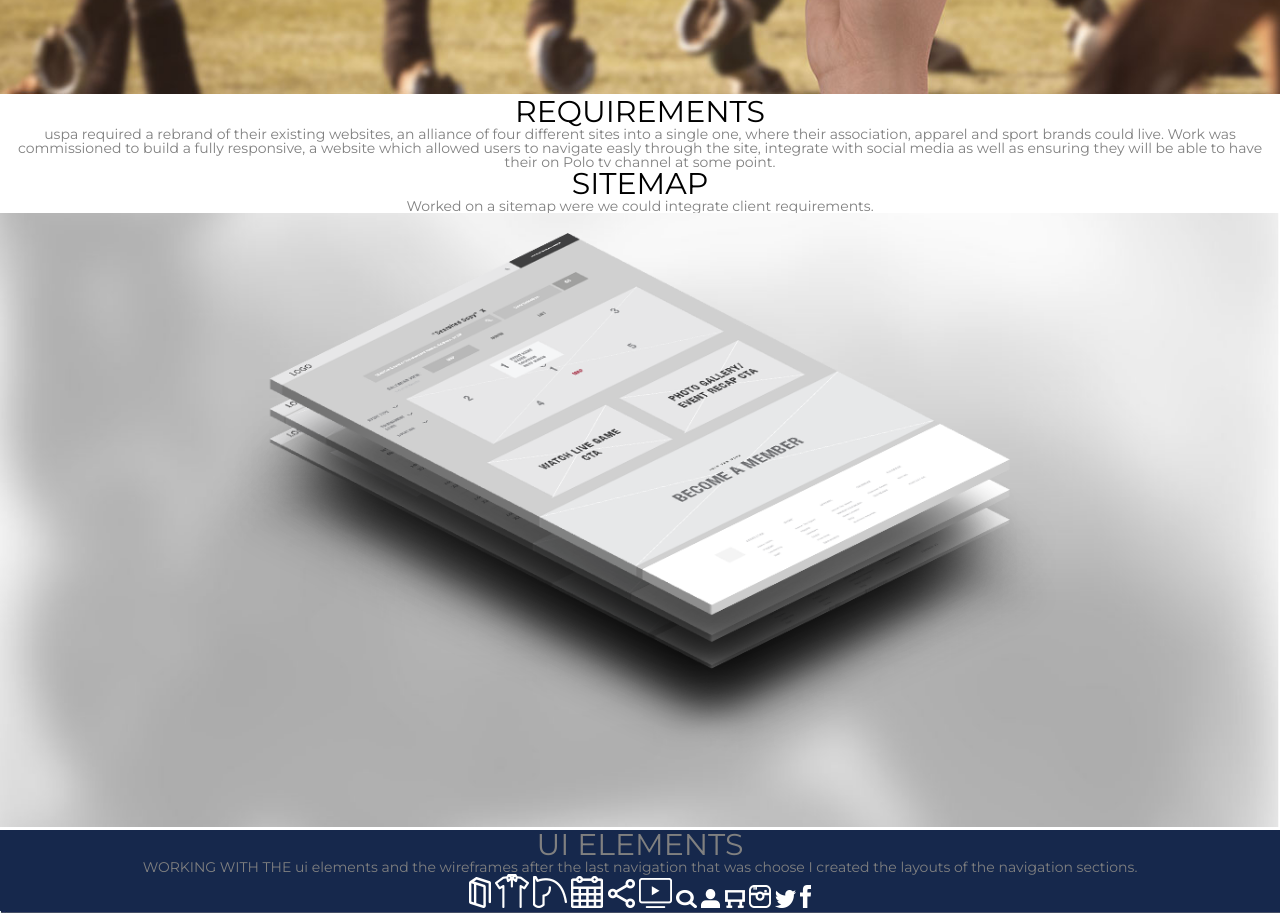
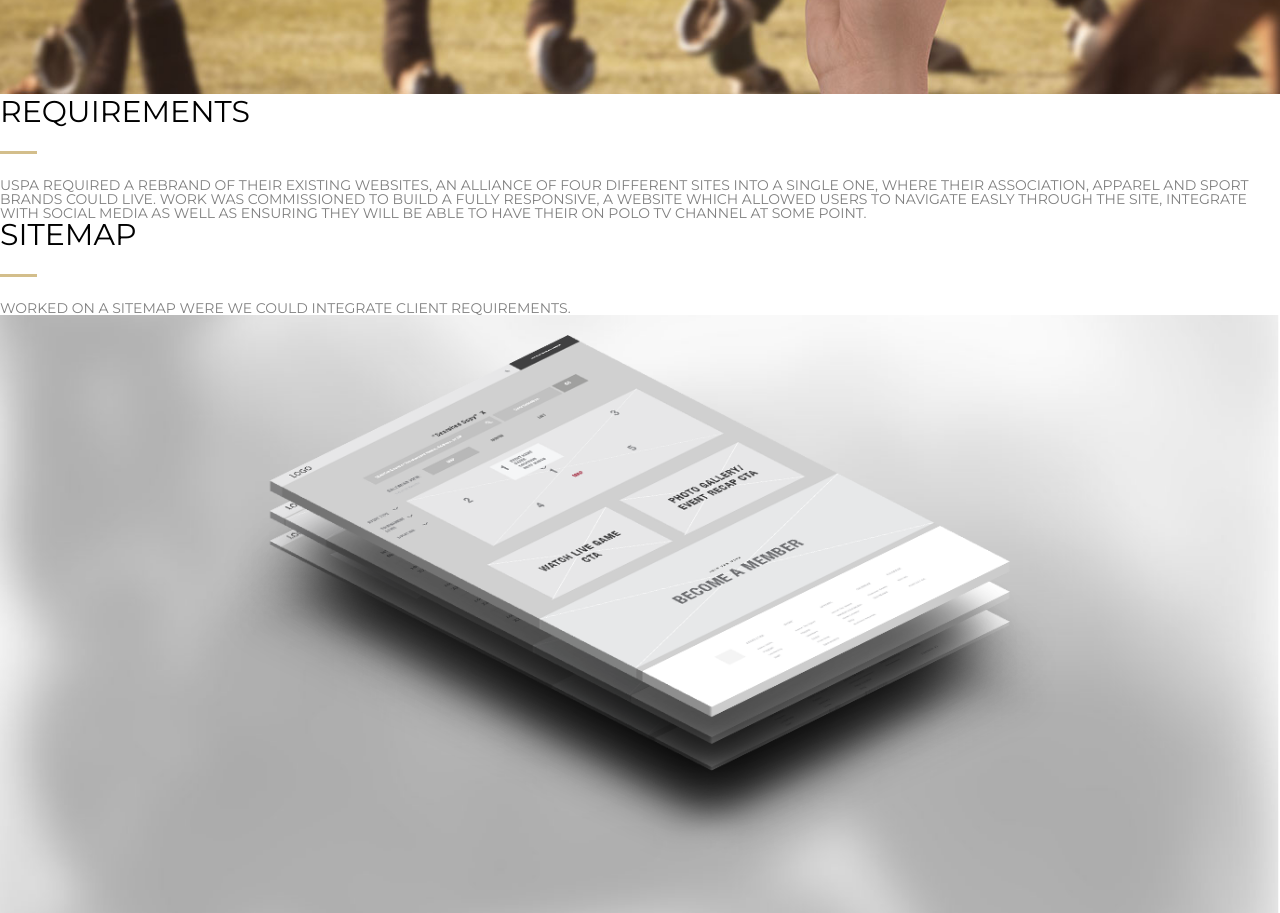
Before and after one commit to jesseangelo/Karen-portfolio, a website: page app/uspa.html in a window 1280 px wide. Shown: the part 1440-2353 px from the top of the page. Drawn offline with nearby package versions, Linux system fonts and the light colour scheme; files that its build step writes are made by us from their sources.

Commit message:
section-heading-break

```diff
--- a/app/styles/main.scss
+++ b/app/styles/main.scss
@@ -111,7 +111,6 @@ $icon-font-path: '../fonts/';
 }
 
 .wrapper {
-  text-align: center;
   img {
     width: 100%; /* default size */
     &.no-scale { width: auto; }
@@ -154,8 +153,6 @@ footer { text-align: center; }
   }
 }
 
-
-
 .content-uspa {
   .wireframes {
     position: relative;
--- a/app/styles/typography.scss
+++ b/app/styles/typography.scss
@@ -14,4 +14,5 @@ h6 {
 .section-text, p {
   font-size: .875rem;
   color: $font-color-muted;
+  text-transform: uppercase;
 }
--- a/app/styles/utils.scss
+++ b/app/styles/utils.scss
@@ -1,3 +1,11 @@
 
 .left { float: left }
 .right { float: right; }
+
+.section-heading-break {
+  margin: 1.5rem 0;
+  height: 3px;
+  display: block;
+  background-color: #d3be8b;
+  width: 37px;
+}
--- a/app/uspa.html
+++ b/app/uspa.html
@@ -55,10 +55,12 @@
   <section class='requirements'>
     <img src="../images/uspa/USPA_project_08.jpg">
     <span class='section-heading'>REQUIREMENTS</span>
+    <span class='section-heading-break'></span>
     <p>uspa required a rebrand of their existing websites, an alliance of four different sites into a single one, where their association, apparel and sport  brands could live. Work was commissioned to build a fully responsive, a website which allowed users to navigate  easly through the site, integrate with social media as well as ensuring they will be able to have their on Polo tv channel at some point.</p>
   </section>
   <section class='sitemap'>
     <span class='section-heading'>SITEMAP</span>
+    <span class='section-heading-break'></span>
     <p>Worked on a sitemap were we could integrate client requirements.</p>
   </section>
   <section class='wireframes'>
```
